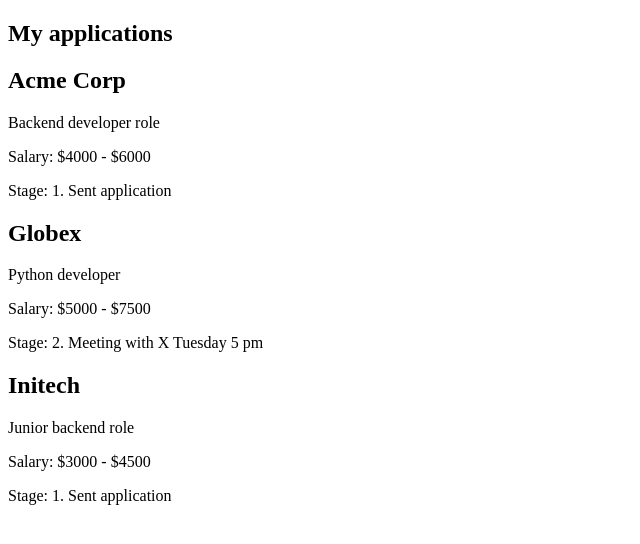
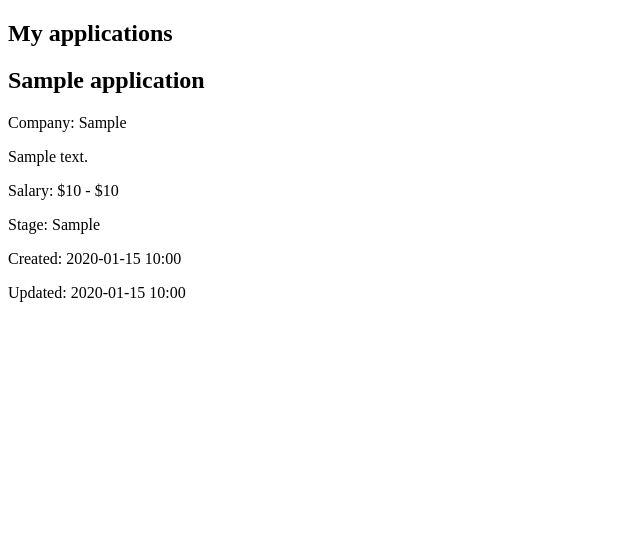
Before and after one commit to Adfmu1/japp-tracker, a Flask app: page /applications in a window 1280 px wide. Shown: the part 98-642 px from the top of the page, without its empty margins (0-640 px from the left). Run offline with Flask 3, Linux system fonts and the light colour scheme; a user stored in the database is signed in; tables that the repository leaves empty hold one stand-in row (values such as "Sample post"); parts of the project's set-up code (start-up, migrations or seed data) failed here and were passed over.

Commit message:
feat(applications): list saved applications from the database

```diff
--- a/app/routes/applications.py
+++ b/app/routes/applications.py
@@ -1,53 +1,21 @@
-from dataclasses import dataclass
+from flask import Blueprint, render_template
+from flask_login import current_user, login_required
 
-from flask import Blueprint, render_template
-from flask_login import login_required
+from ..models import JobApplication, db
 
 bp = Blueprint("applications", __name__)
-
-
-@dataclass
-class JobApplication:
-    id: int
-    name: str
-    description: str
-    salary_min: int
-    salary_max: int
-    stage: str
-
-
-DUMMY_APPLICATIONS = [
-    JobApplication(
-        id=1,
-        name="Acme Corp",
-        description="Backend developer role",
-        salary_min=4000,
-        salary_max=6000,
-        stage="1. Sent application",
-    ),
-    JobApplication(
-        id=2,
-        name="Globex",
-        description="Python developer",
-        salary_min=5000,
-        salary_max=7500,
-        stage="2. Meeting with X Tuesday 5 pm",
-    ),
-    JobApplication(
-        id=3,
-        name="Initech",
-        description="Junior backend role",
-        salary_min=3000,
-        salary_max=4500,
-        stage="1. Sent application",
-    ),
-]
 
 
 @bp.get("/applications")
 @login_required
 def index():
-    return render_template(
-        "applications.html",
-        applications=DUMMY_APPLICATIONS,
+    applications = (
+        db.session.execute(
+            db.select(JobApplication)
+            .filter_by(user_id=current_user.id)
+            .order_by(JobApplication.created_at.desc())
+        )
+        .scalars()
+        .all()
     )
+    return render_template("applications.html", applications=applications)
--- a/app/templates/_job-application.html
+++ b/app/templates/_job-application.html
@@ -1,8 +1,19 @@
 <div>
   <h2>{{ application.name }}</h2>
+  <p>Company: {{ application.company }}</p>
   <p>{{ application.description }}</p>
-  <p>Salary: ${{ application.salary_min }} - ${{ application.salary_max }}</p>
+  {% if application.salary_min is none and application.salary_max is none %}
+    <p>Salary: not specified</p>
+  {% elif application.salary_max is none %}
+    <p>Salary: from ${{ application.salary_min }}</p>
+  {% elif application.salary_min is none %}
+    <p>Salary: up to ${{ application.salary_max }}</p>
+  {% else %}
+    <p>Salary: ${{ application.salary_min }} - ${{ application.salary_max }}</p>
+  {% endif %}
   <p>Stage: {{ application.stage }}</p>
+  <p>Created: {{ application.created_at.strftime("%Y-%m-%d %H:%M") }}</p>
+  <p>Updated: {{ application.updated_at.strftime("%Y-%m-%d %H:%M") }}</p>
 
   {# TODO: enable when edit_job_application route exists
   <a href="{{ url_for('edit_job_application', id=application.id) }}">Edit</a>
```
